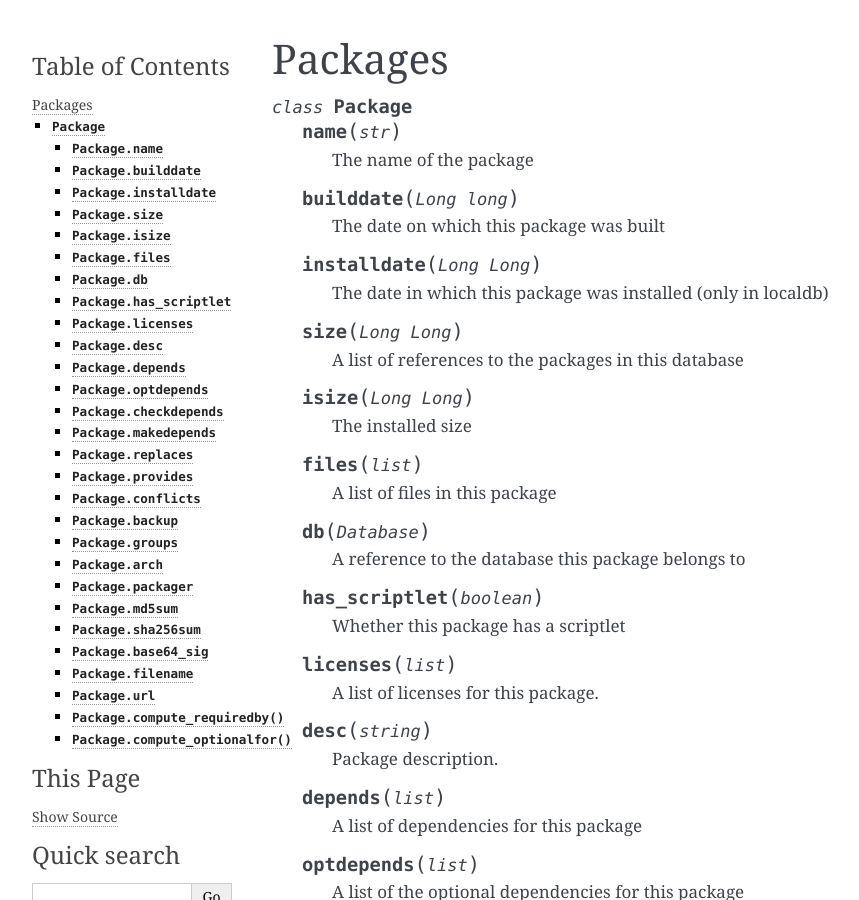
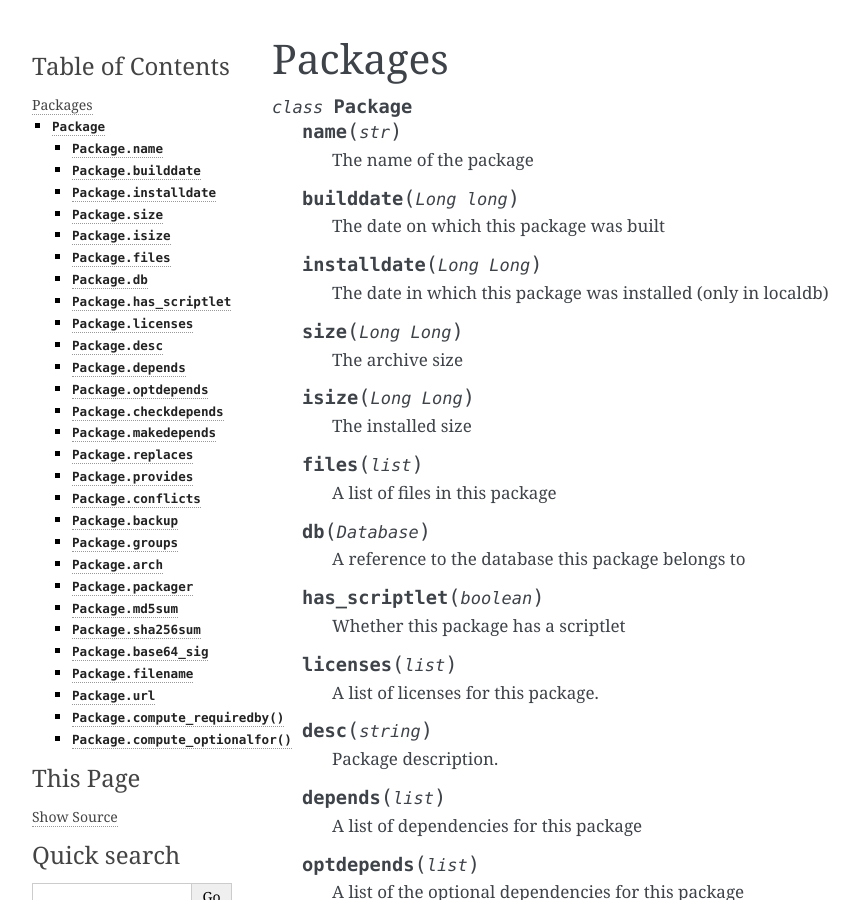
Before and after one commit to archlinux/pyalpm, a Sphinx documentation site: the page built from doc/pyalpm/Package.rst, in a window 1280 px wide and 900 px high. Shown: the whole window, without its empty margins (148-1007 px from the left). Built offline with Sphinx 7.4.7, drawn with Linux system fonts in a browser that asks for light colours; formulas are drawn with MathJax 3.

Commit message:
Fix Package.size property description
Signed-off-by: Jelle van der Waa <jelle@archlinux.org>

```diff
--- a/doc/pyalpm/Package.rst
+++ b/doc/pyalpm/Package.rst
@@ -17,7 +17,7 @@ Packages
 
    .. py:attribute:: size (Long Long)
 
-      A list of references to the packages in this database
+      The archive size
 
    .. py:attribute:: isize (Long Long)
 
```
